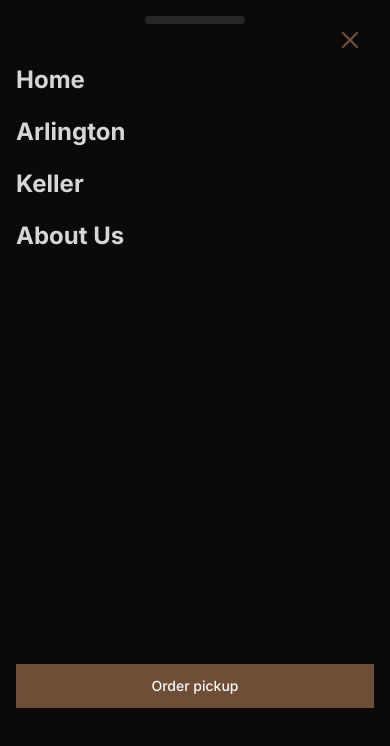
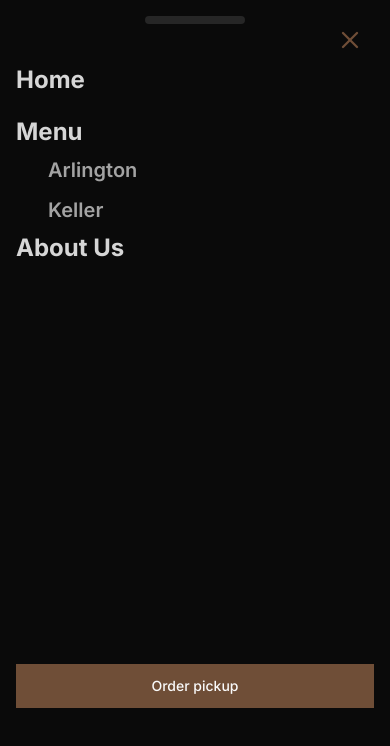
Before and after one commit to NgnPhcHung/bobobities, a Next.js app: page /menus/keller in a window 390 px wide. Both pictures are taken after a click on the button 362 px from the left and 44 px from the top of the page. Shown: the top 746 px of the page. Built offline with nearby package versions, Linux system fonts and the light colour scheme.

Commit message:
update mobile nav menu

```diff
--- a/app/menus/keller/page.tsx
+++ b/app/menus/keller/page.tsx
@@ -1,5 +1,4 @@
 "use client";
-import { Label } from "@components/ui/label";
 import { Tabs, TabsContent, TabsList, TabsTrigger } from "@components/ui/tabs";
 import Image from "next/image";
 import { useState } from "react";
--- a/components/NavbarMobile.tsx
+++ b/components/NavbarMobile.tsx
@@ -2,7 +2,9 @@ import { X } from "lucide-react";
 import Link from "next/link";
 import { useState } from "react";
 import BurgerButton from "./Burger";
+import { NearestShop } from "./NearestShop";
 import { Button } from "./ui/button";
+import { Dialog, DialogTrigger } from "./ui/dialog";
 import {
   Drawer,
   DrawerClose,
@@ -12,13 +14,10 @@ import {
   DrawerTitle,
   DrawerTrigger,
 } from "./ui/drawer";
-import { Dialog, DialogTrigger } from "./ui/dialog";
-import { NearestShop } from "./NearestShop";
-import { Label } from "./ui/label";
 
 interface NavItem {
   name: string;
-  url: string;
+  url?: string;
   children?: NavItem[];
 }
 
@@ -31,12 +30,17 @@ export const NavbarMobile = () => {
       url: "/",
     },
     {
+      name: "Menu",
+      children: [
+        {
           name: "Arlington",
           url: "/menus/arlington",
         },
         {
           name: "Keller",
           url: "/menus/keller",
+        },
+      ],
     },
     {
       name: "About Us",
@@ -70,6 +74,7 @@ export const NavbarMobile = () => {
             <div className="h-fit space-y-5">
               {navItems.map((item) => (
                 <div key={item.name}>
+                  {item.url ? (
                     <Link href={item.url}>
                       <div
                         className="font-bold text-2xl text-primary/85 text-start"
@@ -78,6 +83,23 @@ export const NavbarMobile = () => {
                         {item.name}
                       </div>
                     </Link>
+                  ) : (
+                    <div className="font-bold text-2xl text-primary/85 text-start">
+                      {item.name}
+                    </div>
+                  )}
+                  <div className="h-full flex flex-col w-full space-y-4 pl-6">
+                    {item.children?.map((child) => (
+                      <Link href={child.url || ""} key={child.name} passHref>
+                        <div
+                          className="w-full p-2 font-semibold text-xl !text-start cursor-pointer h-6"
+                          onClick={handleClose}
+                        >
+                          {child.name}
+                        </div>
+                      </Link>
+                    ))}
+                  </div>
                 </div>
               ))}
             </div>
```
Lines whose indentation alone changed are shown as unchanged.
